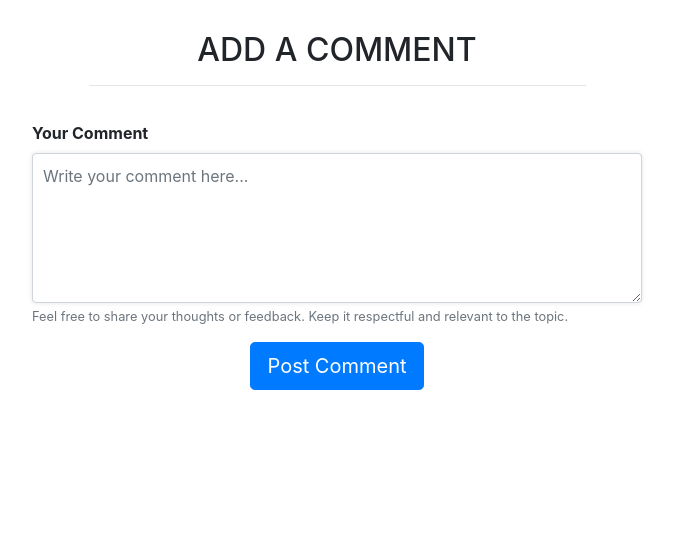
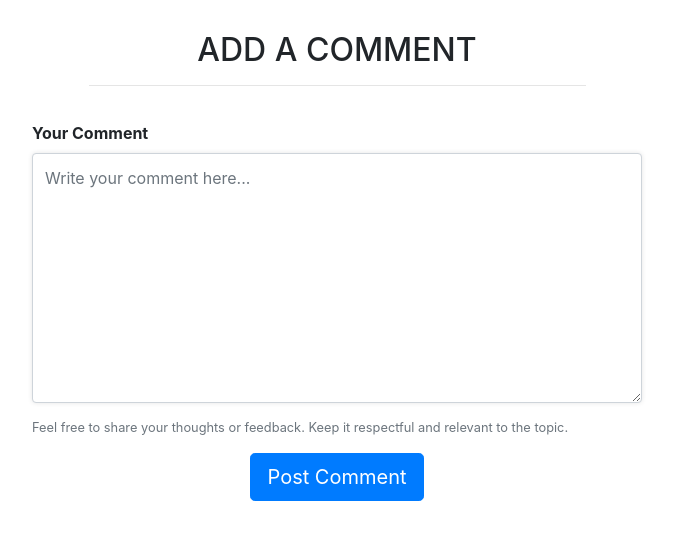
Before and after one commit to GDV373/PP5_Shiny_Garage_Malta-, a Django app: page /forum/create/ in a window 1280 px wide. Shown: the part 215-755 px from the top of the page, without its empty margins (303-976 px from the left). Run offline with Django 5.2, Linux system fonts and the light colour scheme; the visitor is signed in with stand-in values (Sample User, id 1); some libraries are stand-ins or nearby versions; some web fonts are replaced.

Commit message:
adjust comment box style

```diff
--- a/forum/templates/forum/create_thread.html
+++ b/forum/templates/forum/create_thread.html
@@ -15,14 +15,14 @@
 {% block content %}
     <div class="container-fluid">
         <div class="row justify-content-center">
-            <div class="col-12 col-md-10 col-lg-8 col-xl-6">
+            <div class="col-12 col-md-10 col-lg-8 col-xl-6"> <!-- Adjusted for better responsiveness -->
                 <form method="post">
                     {% csrf_token %}
 
                     <!-- Comment Body -->
                     <div class="form-group">
                         <label for="id_body" class="font-weight-bold">Your Comment</label>
-                        <textarea class="form-control comment-box" id="id_body" name="body" rows="5" placeholder="Write your comment here..."></textarea>
+                        <textarea class="form-control comment-box" id="id_body" name="body" rows="6" placeholder="Write your comment here..."></textarea>
                         <small class="form-text text-muted">Feel free to share your thoughts or feedback. Keep it respectful and relevant to the topic.</small>
                     </div>
 
--- a/static/css/base.css
+++ b/static/css/base.css
@@ -332,12 +332,26 @@ input[name='q']::placeholder {
     width: 100%;
     min-height: 150px;
     max-width: 100%;
-    padding: 10px;
+    padding: 12px;
     resize: vertical;
+    border-radius: 4px;
     box-shadow: 0px 0px 5px rgba(0, 0, 0, 0.1);
-    border-radius: 4px;
     font-size: 16px;
+    margin-bottom: 15px;
 }
+
+@media (min-width: 768px) {
+    .comment-box {
+        min-height: 200px;
+    }
+}
+
+@media (min-width: 1200px) {
+    .comment-box {
+        min-height: 250px;
+    }
+}
+
 
 
 @media (max-width: 991px) {
```
